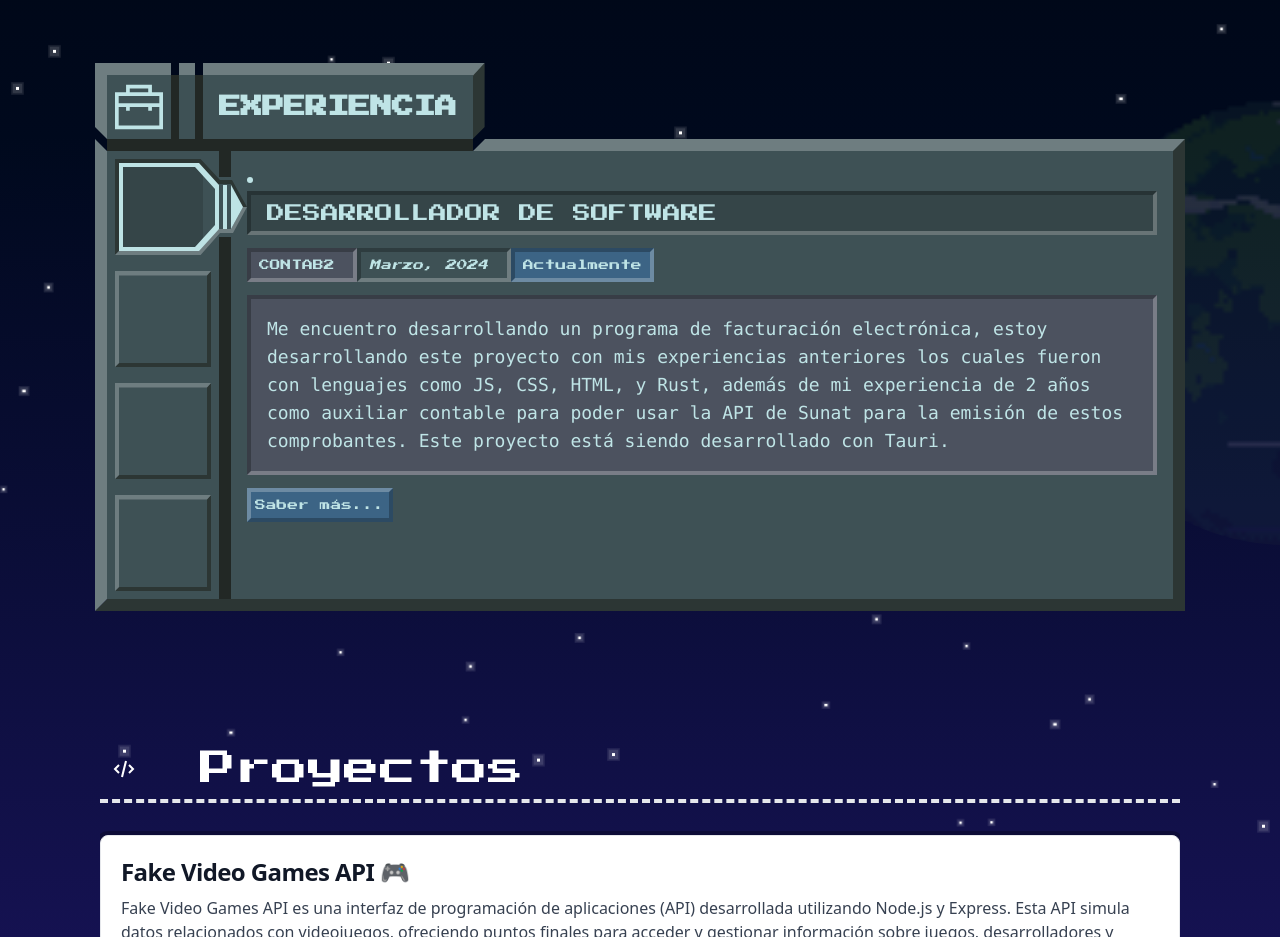
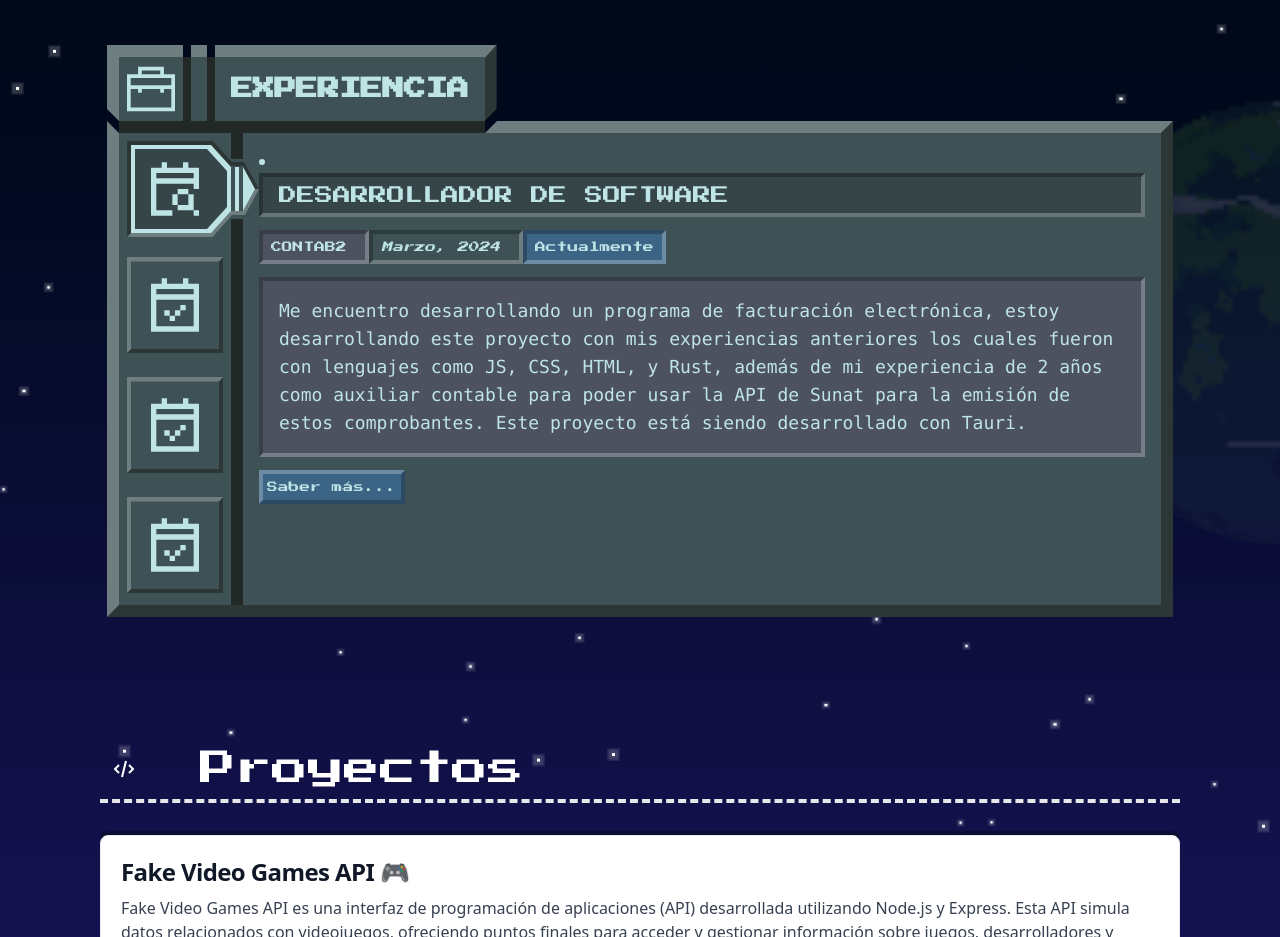
Before and after one commit to Ares101101/Portfolio, an Astro site: page / in a window 1280 px wide. Shown: the part 863-1800 px from the top of the page. Built offline with nearby package versions, Linux system fonts and the light colour scheme; Astro itself is replaced by a stand-in of ours.

Commit message:
19/06/2024

```diff
--- a/src/components/Experience.jsx
+++ b/src/components/Experience.jsx
@@ -43,35 +43,48 @@ export const Experience = () => {
     console.log(newOn)
   }
   return (
-    <section class='relative   flex gap-3'>
-      <div class='min-w-28 bg-[#3E5155] flex flex-col items-center justify-between gap-8 p-4 ' id=' conteiner'>
+    <section className='relative   flex gap-3'>
+      <div className='min-w-28 bg-[#3E5155] flex flex-col items-center justify-between gap-8 p-4 ' id=' conteiner'>
         {on.map((o, i) => (
           o
             ? <div
-                class=' min-w-20 min-h-20 relative shadowOnEXP bg-black/15'
+                class=' items-center justify-center flex  min-w-20 min-h-20 relative shadowOnEXP bg-black/15'
                 id={`${i}`}
                 onClick={() => OnClick(i)}
                 key={i}
               >
-
+                <svg
+                fill="none"
+                xmlns="http://www.w3.org/2000/svg"
+                viewBox="0 0 24 24"
+                width="64px"
+                > <path d="M15 2h2v2h4v8h-2v-2H5v10h6v2H3V4h4V2h2v2h6V2zM9 6H5v2h14V6H9zm8 6v2h-4v-2h4zm-4 6h-2v-4h2v4zm4 0h-4v2h6v2h2v-2h-2v-6h-2v4z" fill="currentColor"/> </svg>
               <div className='flecha ' />
               <div className='punta' />
+              <div className='dar'></div>
               </div>
             : <div
-                class=' min-w-20 min-h-20 relative shadowEXP '
+                className=' min-w-[88px] min-h-[88px] relative shadowEXP border-4 border-transparent flex justify-center items-center'
                 id={`${i}`}
                 onClick={() => OnClick(i)}
                 key={i}
-              />
+              >
+                <svg
+                fill="none"
+                xmlns="http://www.w3.org/2000/svg"
+                viewBox="0 0 24 24"
+                width="64px"
+                > <path d="M15 2h2v2h4v18H3V4h4V2h2v2h6V2zm4 6V6H5v2h14zm0 2H5v10h14V10zm-3 2v2h-2v-2h2zm-4 4v-2h2v2h-2zm-2 0h2v2h-2v-2zm0 0H8v-2h2v2z" fill="currentColor"/> </svg>
+              </div>
         ))}
       </div>
-      <div class='bg-[#3E5155] p-4'>
+      <div className='bg-[#3E5155] p-4'>
         {
           EXPERIENCIE.map((experiencie, i) => (
             on[i]
-              ? (
-                <li
-                  class=''
+                ? (
+                  <li
+                  className=''
                   key={i}
                 >
                   <ExperiencieItem
--- a/src/components/ExperiencieItem.jsx
+++ b/src/components/ExperiencieItem.jsx
@@ -2,21 +2,21 @@
 export const ExperiencieItem = ({ title, date, actual, description, link, company }) => {
   return (
     <>
-      <h3 class='font-title text-3xl font-bol pixel-corners px-4 border-4 border-l-black/25 border-t-black/25 border-r-white/25 border-b-white/25 mb-4 bg-black/15'>
+      <h3 className='font-title text-3xl font-bol pixel-corners px-4 border-4 border-l-black/25 border-t-black/25 border-r-white/25 border-b-white/25 mb-4 bg-black/15'>
         {title.toUpperCase()}
 
       </h3>
-      <div class='mb-4'>
-        <span class='text-lg p-2 border-4 border-l-black/25 border-t-black/25 border-r-white/25 border-b-white/25 mb-4 bg-[#4c525f] font-title '>
+      <div className='mb-4'>
+        <span className='text-lg p-2 border-4 border-l-black/25 border-t-black/25 border-r-white/25 border-b-white/25 mb-4 bg-[#4c525f] font-title '>
           {company.toUpperCase()}
         </span>
-        <span class=' text-lg font-title italic border-4 p-2 border-l-black/25 border-t-black/25 border-r-white/25 border-b-white/25'>
+        <span className=' text-lg font-title italic border-4 p-2 border-l-black/25 border-t-black/25 border-r-white/25 border-b-white/25'>
           {date}
 
         </span>
         {
           actual && (
-            <span class='text-lg p-2 border-4 border-l-black/25 border-t-black/25 border-r-white/25 border-b-white/25 bg-[#3c6485] font-title '>
+            <span className='text-lg p-2 border-4 border-l-black/25 border-t-black/25 border-r-white/25 border-b-white/25 bg-[#3c6485] font-title '>
               {actual}
             </span>
           )
@@ -24,7 +24,7 @@ export const ExperiencieItem = ({ title, date, actual, description, link, compan
 
       </div>
       <p
-        class=' text-lg font-light font-mono  not-italic border-4 border-l-black/25 border-t-black/25 border-r-white/25 border-b-white/25 mb-4 bg-[#4c525f] p-4'
+        className=' text-lg font-light font-mono  not-italic border-4 border-l-black/25 border-t-black/25 border-r-white/25 border-b-white/25 mb-4 bg-[#4c525f] p-4'
       >
         {description}
       </p>
@@ -34,7 +34,7 @@ export const ExperiencieItem = ({ title, date, actual, description, link, compan
             href={link}
             target='_blank'
             rel='noopener noreferrer'
-            class=' text-lg border-4 border-t-white/25 border-l-white/25 border-b-black/25  border-r-black/25 hover:border-t-black/25 hover:border-l-black/25 hover:border-r-white/25 hover:border-b-white/25 hover:bg-[#2c4b64] fb px-1 bg-[#3c6485] font-title  p-2'
+            className=' text-lg border-4 border-t-white/25 border-l-white/25 border-b-black/25  border-r-black/25 hover:border-t-black/25 hover:border-l-black/25 hover:border-r-white/25 hover:border-b-white/25 hover:bg-[#2c4b64] fb px-1 bg-[#3c6485] font-title  p-2'
           >
             Saber más...
           </a>
@@ -48,7 +48,7 @@ export const ExperiencieItem = ({ title, date, actual, description, link, compan
 /*
   <svg
     xmlns="http://www.w3.org/2000/svg"
-    class="icon icon-tabler icon-tabler-square-rounded-arrow-right-filled"
+    className="icon icon-tabler icon-tabler-square-rounded-arrow-right-filled"
     width="24"
     height="24"
     viewBox="0 0 24 24"
--- a/src/pages/index.astro
+++ b/src/pages/index.astro
@@ -45,7 +45,11 @@ import MailIcon from "../icons/Mail.astro"
         </nav>
       </span>
     </SectionContainer>
-    <SectionContainer id="Experiencia" class=" h-screen  flex flex-col justify-center xl:w-[1066px]">
+    <SectionContainer
+    id="Experiencia"
+    class=" h-screen  flex flex-col justify-center xl:w-[1066px] px-3 pb-3"
+
+    >
       <article class=" h-full bg-transparent flex flex-col items-start justify-center text-[#BFE4E6]">
 
           <h2
@@ -62,7 +66,7 @@ import MailIcon from "../icons/Mail.astro"
 
           <article class=" bg-[#222825] rightbhadow relative tlshadow flex gap-3">
 
-            <Experience  client:visible />
+          <Experience  client:visible />
           </article>
       </article>
     </SectionContainer>
--- a/src/styles/stars.css
+++ b/src/styles/stars.css
@@ -448,9 +448,7 @@ body{
     );
     z-index: 2;
 }
-.flecha{
 
-}
 .punta::before{
     content:'';
     position: absolute;
@@ -530,6 +528,23 @@ body{
         );
     z-index: 2;
 }
+.dar{
+    content:'';
+    position: absolute;
+    left: -4px;
+    top: -4px;
+    min-width: calc(100% + 20px);
+    min-height: calc(100% + 8px);
+    background: #354548;
+    clip-path: polygon(
+        80% 0,
+        100% 25%,
+        100% 75%,
+        80% 100%
+
+    );
+    z-index: 1;
+}
 /*0 0,
         50%  0,
         62.5% 25%,
```
